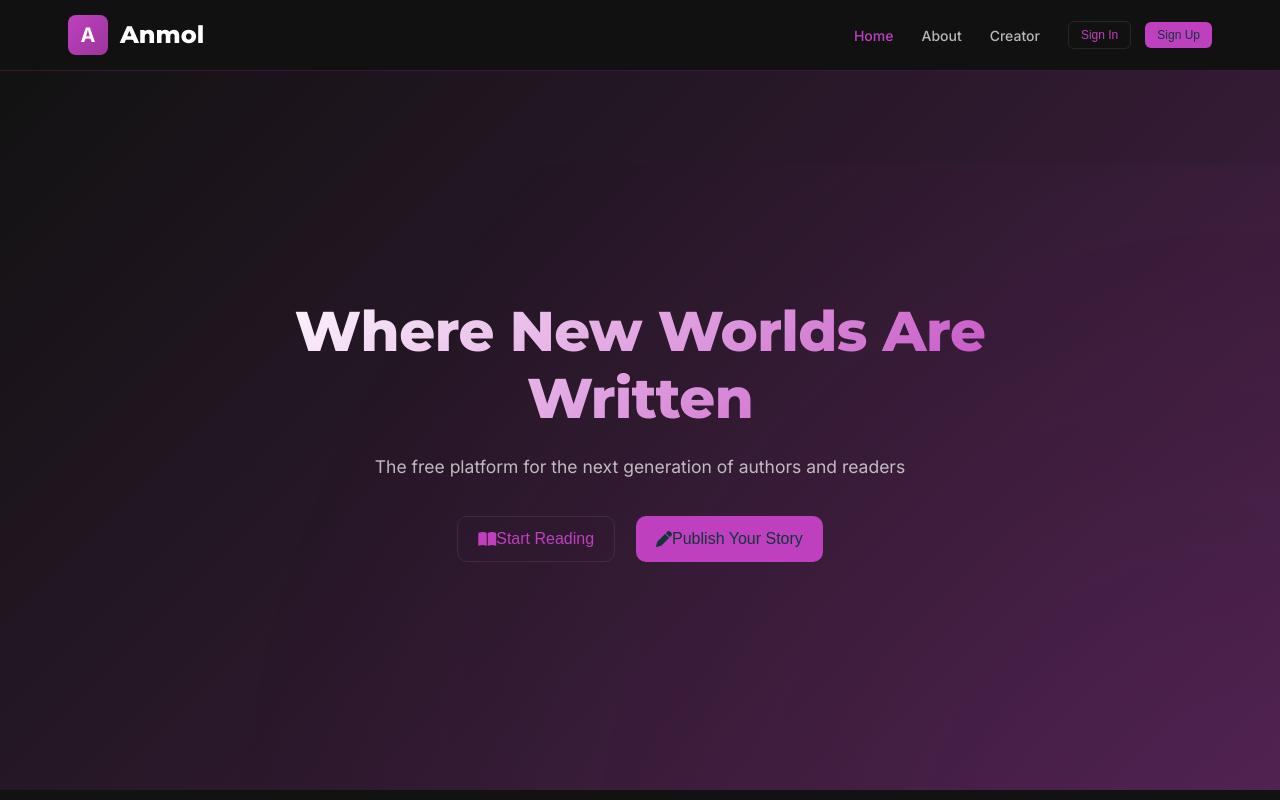
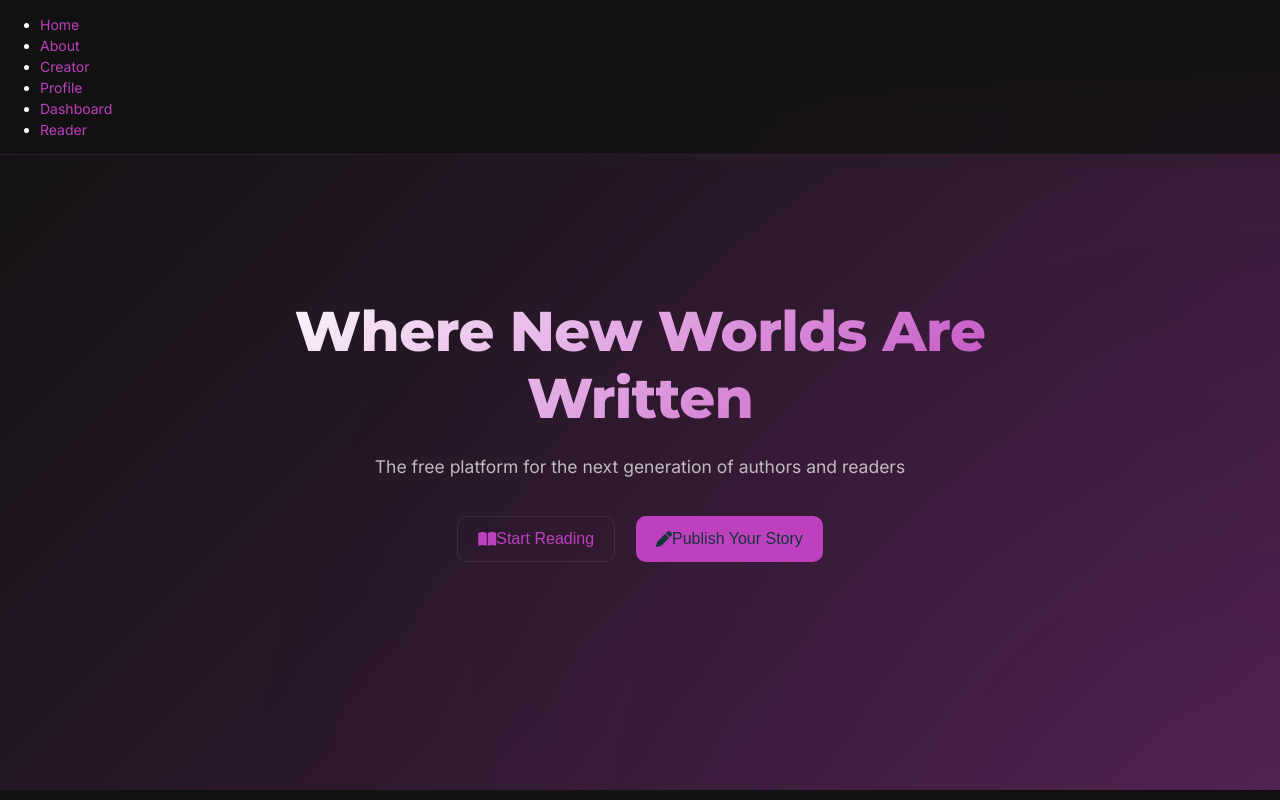
Before and after one commit to anmolbabuani/anmol, a plain HTML site: page index.html in a window 1280 px wide. Shown: the top 800 px of the page. Drawn offline with Linux system fonts and the light colour scheme; a web font is replaced by a local one.

Commit message:
Update index.html

```diff
--- a/index.html
+++ b/index.html
@@ -23,35 +23,15 @@
 
     <!-- Navigation -->
     <nav id="main-nav" class="main-nav">
-        <div class="nav-container">
-            <div class="nav-brand">
-                <div class="logo">A</div>
-                <span class="brand-name">Anmol</span>
-            </div>
-
-            <div class="nav-links">
-                <a href="#" data-route="/" class="nav-link active">Home</a>
-                <a href="#" data-route="/browse/index.html" class="nav-link">About</a>
-                <a href="#" data-route="/about/index.html" class="nav-link">Creator</a>
-                <div class="nav-auth" id="nav-auth">
-                    <button class="btn btn--outline btn--sm" id="login-btn">Sign In</button>
-                    <button class="btn btn--primary btn--sm" id="signup-btn">Sign Up</button>
-                </div>
-                <div class="nav-user hidden" id="nav-user">
-                    <a href="#" data-route="/profile" class="nav-link">
-                        <i class="fas fa-user"></i>
-                        <span id="user-name">Profile</span>
-                    </a>
-                    <a href="#" data-route="/dashboard" class="nav-link author-only hidden">
-                        <i class="fas fa-edit"></i>
-                        Dashboard
-                    </a>
-                    <button class="btn btn--outline btn--sm" id="logout-btn">Sign Out</button>
-                </div>
-            </div>
-        </div>
-    </nav>
-
+  <ul>
+    <li><a href="index.html">Home</a></li>
+    <li><a href="pages/about.html">About</a></li>
+    <li><a href="pages/creator.html">Creator</a></li>
+    <li><a href="pages/profile.html">Profile</a></li>
+    <li><a href="pages/dashboard.html">Dashboard</a></li>
+    <li><a href="pages/reader.html">Reader</a></li>
+  </ul>
+</nav>
     <!-- Main Content -->
     <main id="app-content">
         <!-- Homepage -->
```
